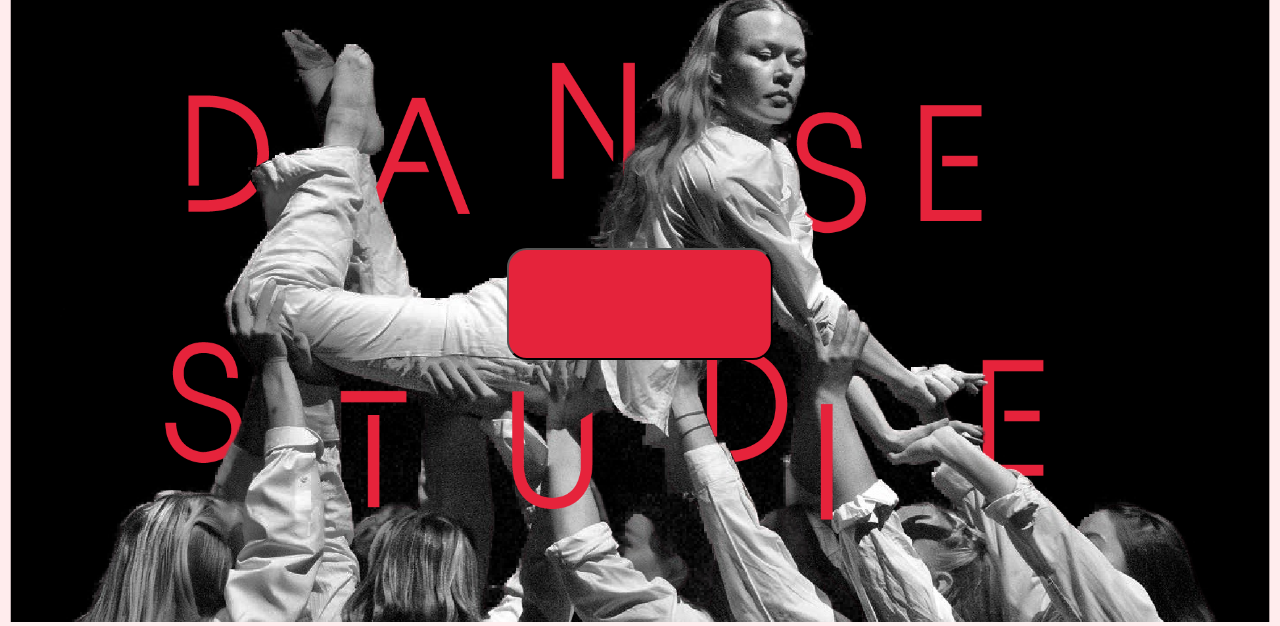
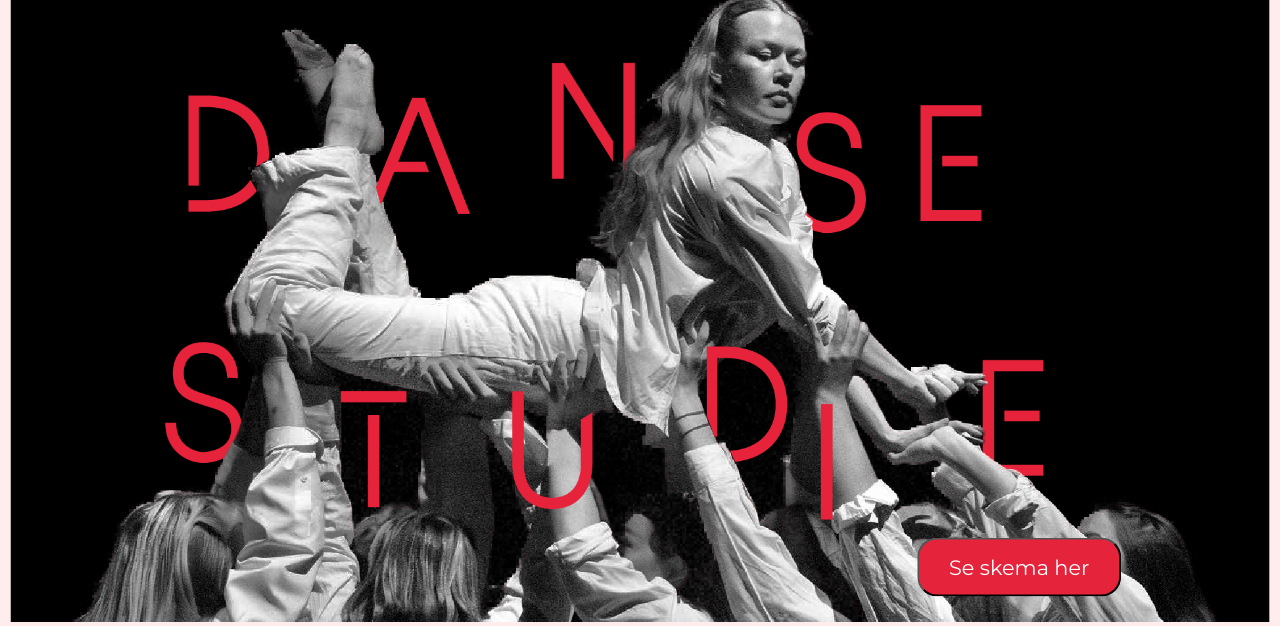
Before and after one commit to AmalieFH/dansestudiet, an Astro site: page / in a window 1280 px wide. Shown: the part 96-722 px from the top of the page. Built offline with nearby package versions, Linux system fonts and the light colour scheme; Astro itself is replaced by a stand-in of ours; a web font is replaced by a local one.

Commit message:
Hero og Button

```diff
--- a/src/components/Button.astro
+++ b/src/components/Button.astro
@@ -3,19 +3,19 @@
 ---
 
 <button>
-  <p>{text}</p>
+  <a>{text}</a>
 </button>
 
 <style>
   button {
-    padding: 2px 30px;
+    padding: 15px 30px;
     align-items: center;
     gap: 10px;
     border-radius: 20px;
     background: #e5233b;
   }
 
-  p {
+  a {
     color: white;
     font-family: "Montserrat";
     font-size: 1.3rem;
--- a/src/components/HeroUnit.astro
+++ b/src/components/HeroUnit.astro
@@ -14,10 +14,8 @@
   <style>
     .hero-button {
       text-align: center;
-      position: absolute;
-      top: 50%;
-      left: 50%;
-      transform: translate(-50%, -50%);
+      position: relative;
+      transform: translate(30%, -150%);
     }
     .billede {
       height: 50%;
```
